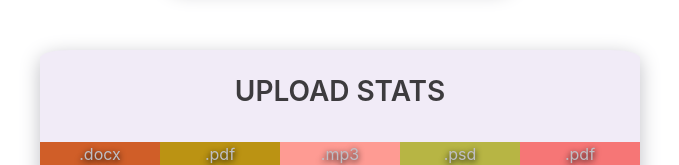
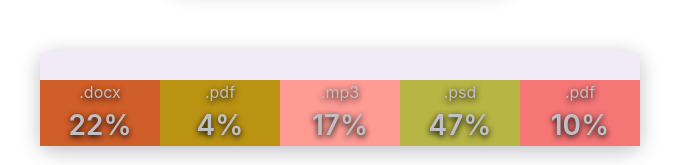
Before and after one commit to OPaslavskiy/goit-react-hw-01-components, a React (Create React App) app: page / in a window 1280 px wide. Shown: the part 578-743 px from the top of the page, without its empty margins (300-979 px from the left). Built offline with nearby package versions, Linux system fonts and the light colour scheme.

Commit message:
titel = title

```diff
--- a/src/components/statistics/Statistics.jsx
+++ b/src/components/statistics/Statistics.jsx
@@ -1,12 +1,24 @@
 import { StatisticsList } from './StatisticsList';
-import { TitelStat } from './Statistics.styled';
+import { TitleStat } from './Statistics.styled';
 import { StatisticsSection } from './Statistics.styled';
+import PropTypes from 'prop-types';
 
-export const Statistics = ({ titel, data }) => {
+export const Statistics = ({ title, data }) => {
   return (
     <StatisticsSection>
-      {titel && <TitelStat> {titel.toUpperCase()}</TitelStat>}
+      {title && <TitleStat> {title.toUpperCase()}</TitleStat>}
       <StatisticsList data={data} />
     </StatisticsSection>
   );
 };
+
+Statistics.propTypes = {
+  data: PropTypes.arrayOf(
+    PropTypes.shape({
+      id: PropTypes.string.isRequired,
+      label: PropTypes.string.isRequired,
+      percentage: PropTypes.number.isRequired,
+    })
+  ),
+  title: PropTypes.string,
+};
--- a/src/components/statistics/Statistics.styled.jsx
+++ b/src/components/statistics/Statistics.styled.jsx
@@ -12,7 +12,7 @@ export const StatisticsSection = styled.section`
   border-radius: 5%;
 `;
 
-export const TitelStat = styled.h2`
+export const TitleStat = styled.h2`
   color: #111111ce;
   text-align: center;
   font-weight: 600;
```
